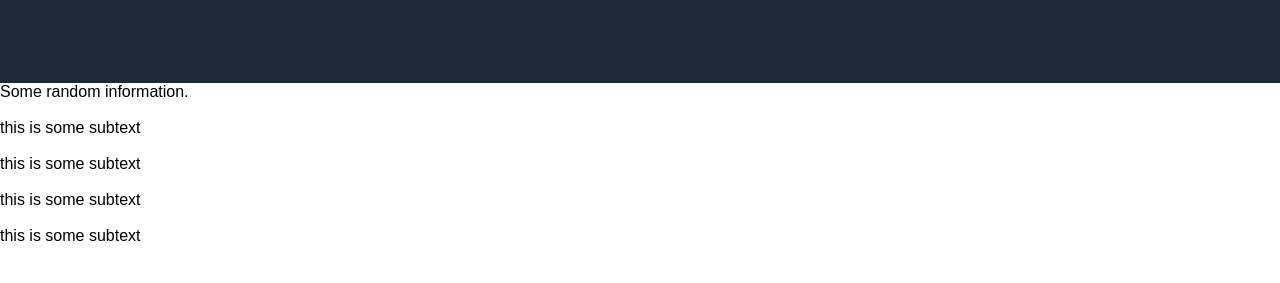
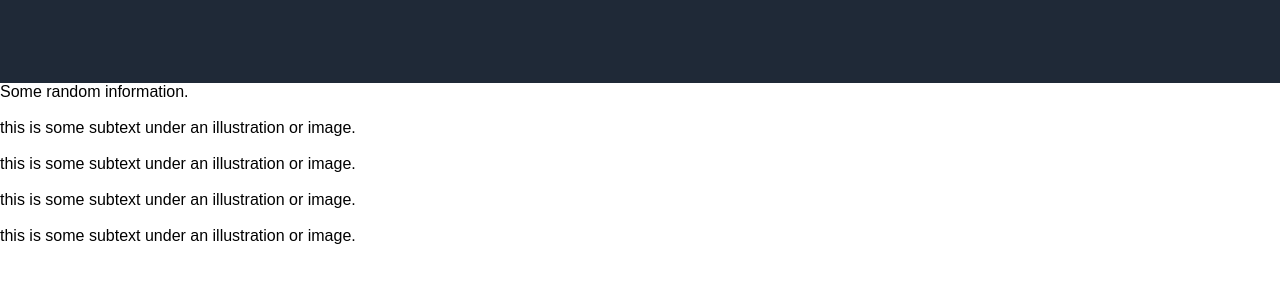
Before and after one commit to ussi-alok/odin-foundation-landing-page, a plain HTML site: page index.html in a window 1280 px wide. Shown: the part 391-674 px from the top of the page. Drawn offline with Linux system fonts and the light colour scheme.

Commit message:
Completed information p tag

```diff
--- a/index.html
+++ b/index.html
@@ -34,19 +34,27 @@
         <div class="information-item">
             <div class="image-text-container">
                 <img src="#" alt="" class="image">
-                <p>this is some subtext</p>
+                <p>this is some subtext under an
+                    illustration or image.
+                </p>
             </div>
             <div class="image-text-container">
                 <img src="#" alt="" class="image">
-                <p>this is some subtext</p>
+                <p>this is some subtext under an
+                    illustration or image.
+                </p>
             </div>
             <div class="image-text-container">
                 <img src="#" alt="" class="image">
-                <p>this is some subtext</p>
+                <p>this is some subtext under an
+                    illustration or image.
+                </p>
             </div>
             <div class="image-text-container">
                 <img src="#" alt="" class="image">
-                <p>this is some subtext</p>
+                <p>this is some subtext under an
+                    illustration or image.
+                </p>
             </div>
         </div>
     </article>
```
